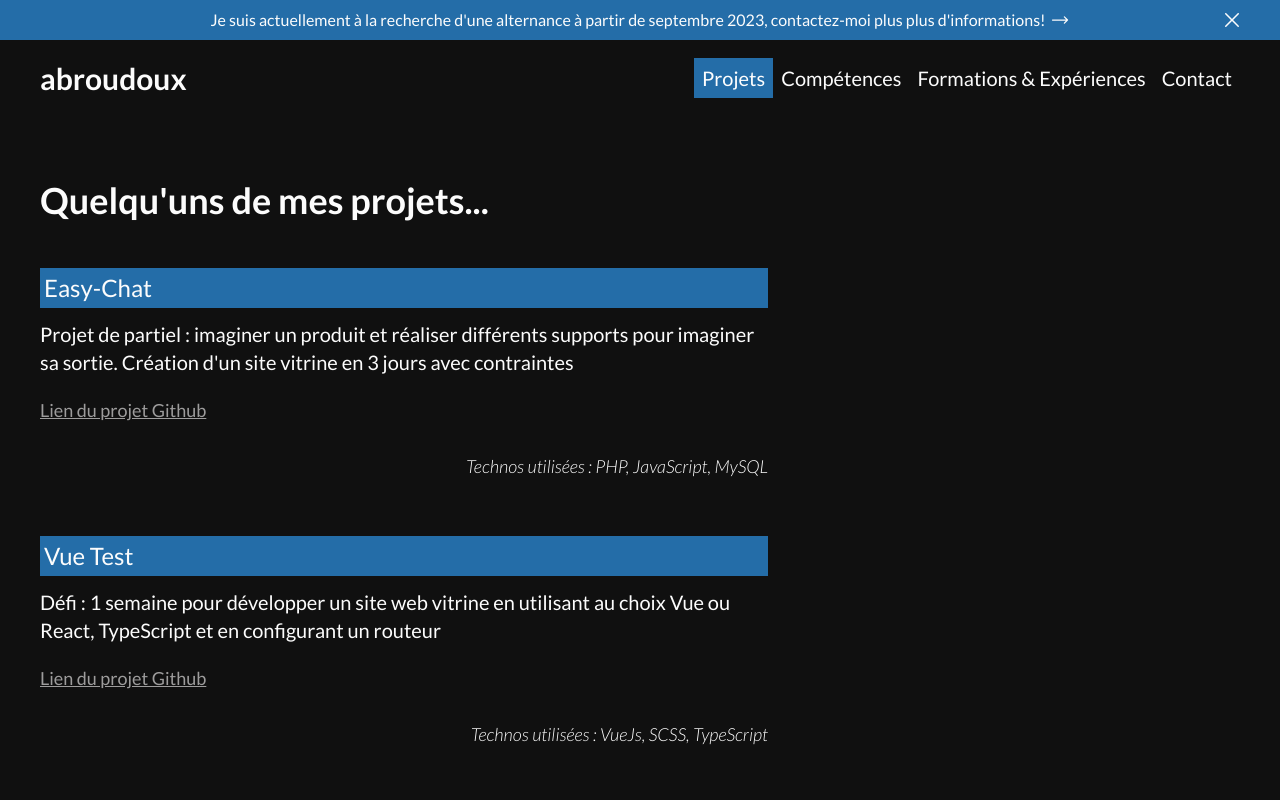
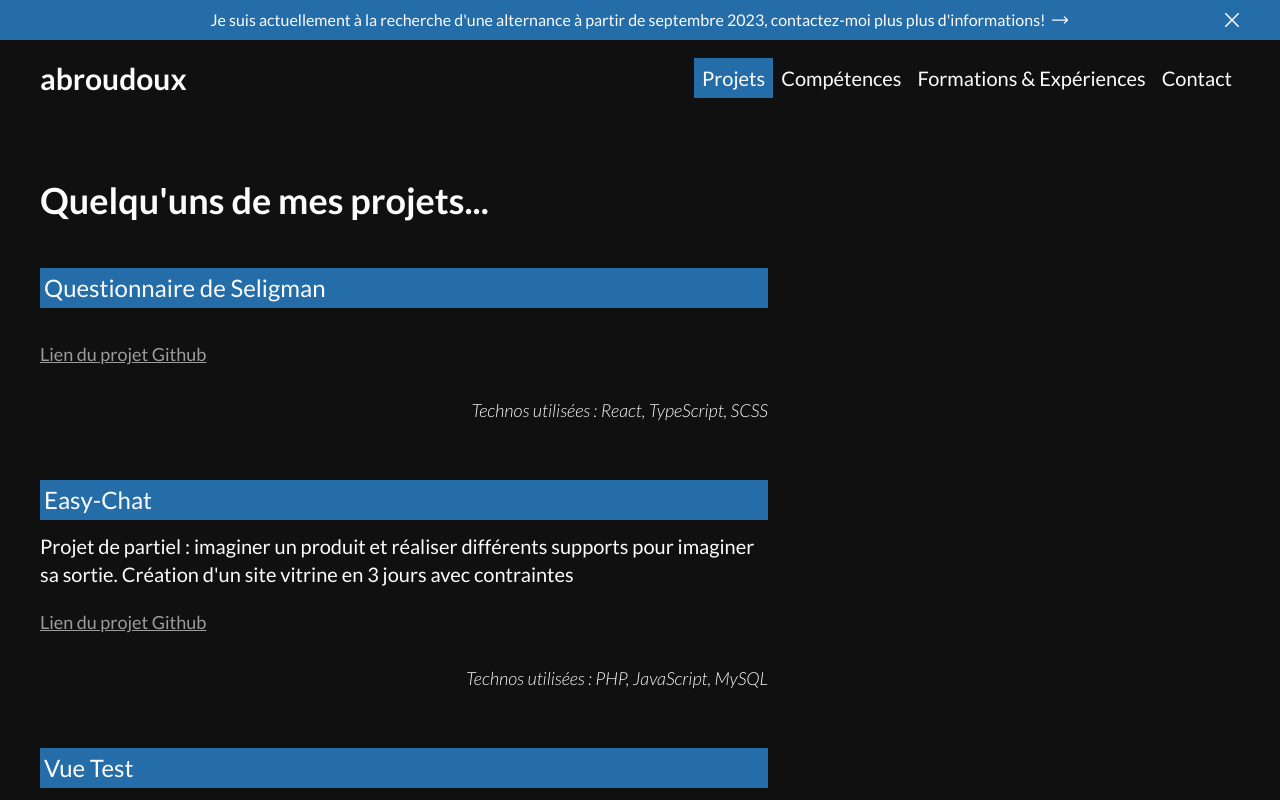
Before and after one commit to abroudoux/portfolio-2023, a React (Create React App) app: page /portfolio/projects in a window 1280 px wide. Shown: the top 800 px of the page. Built offline with nearby package versions, Linux system fonts and the light colour scheme.

Commit message:
projects: add seligman project

```diff
--- a/src/components/projects/content-projects.ts
+++ b/src/components/projects/content-projects.ts
@@ -1,4 +1,11 @@
 const projectsData = [
+    {
+        id: 0,
+        name: "Questionnaire de Seligman",
+        link: "https://github.com/abroudoux/seligman-questionnaire",
+        technos: "React, TypeScript, SCSS",
+        target: "_blank",
+    },
     {
         id: 1,
         name: "Easy-Chat",
```
